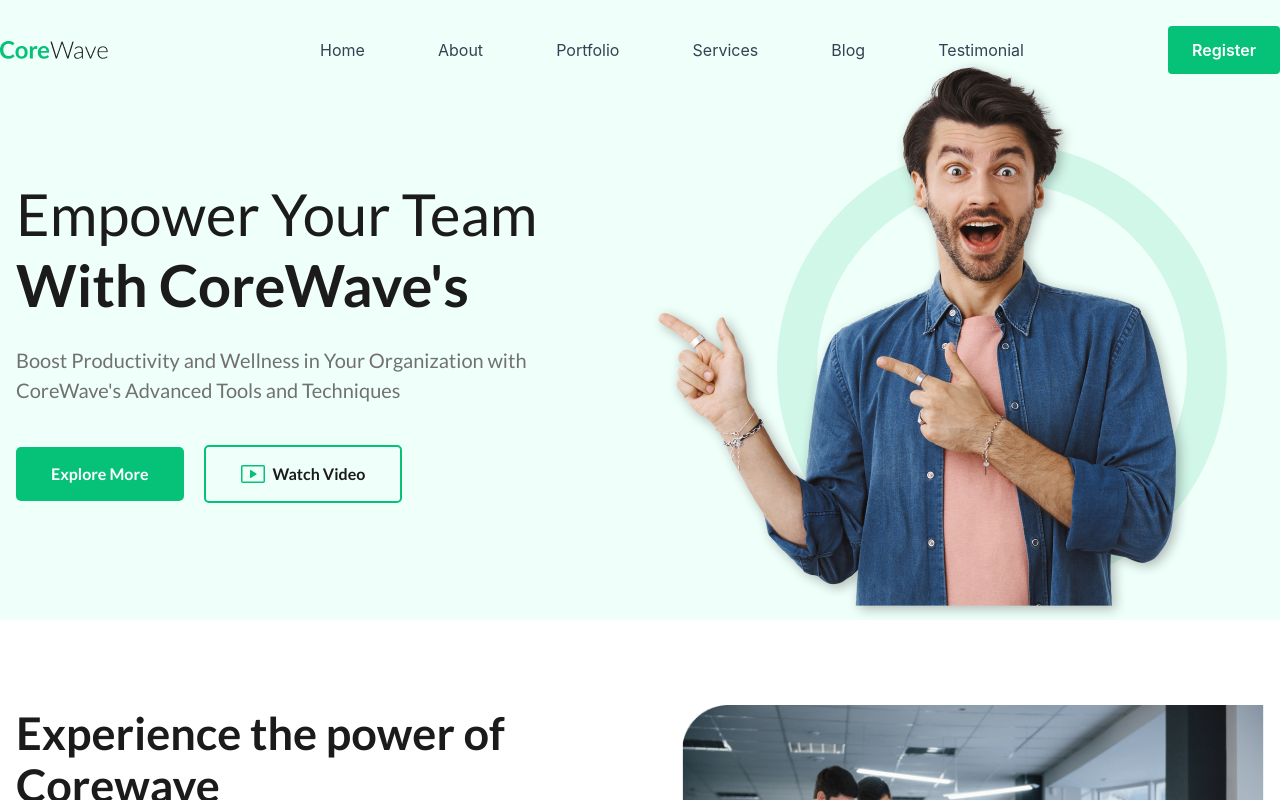
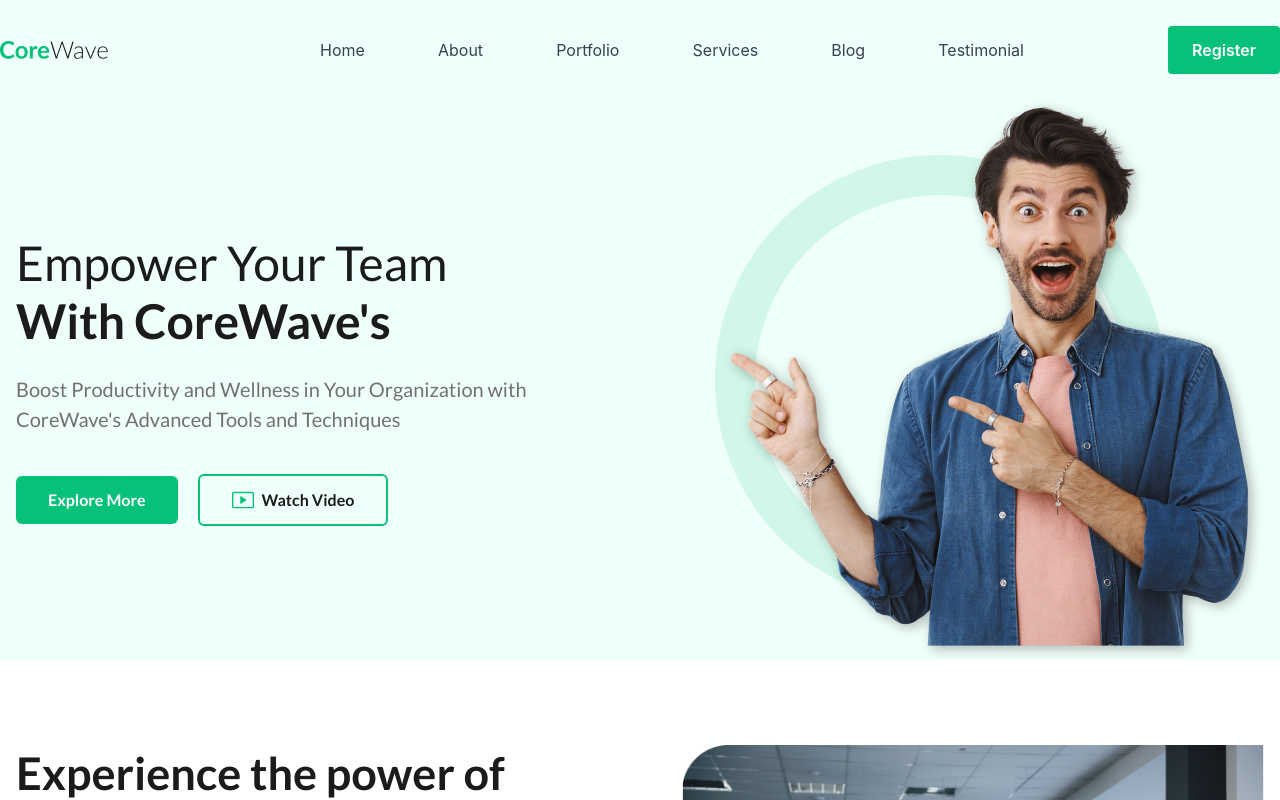
Before and after one commit to almahmud-dev/corewave-react, a React (Vite) app: page / in a window 1280 px wide. Shown: the top 800 px of the page. Built offline with nearby package versions, Linux system fonts and the light colour scheme.

Commit message:
Hero top padding fixed

```diff
--- a/src/components/Banner.jsx
+++ b/src/components/Banner.jsx
@@ -5,46 +5,85 @@ const Banner = () => {
   return (
     <>
       {/* items-stretch এর বদলে items-center ব্যবহার করা হয়েছে যাতে বড় স্ক্রিনেও কন্টেন্ট মাঝে থাকে */}
-      <section className="relative bg-[#EFFFF9] flex items-center overflow-hidden">
-        <div className="container mx-auto px-4 relative z-20 flex md:pt-15 ">
-          {/* md পর্যন্ত flex-col রাখা হয়েছে যাতে টেক্সটের নিচে ইমেজ থাকে, lg থেকে flex-row হবে */}
-          <div className="flex flex-col lg:flex-row gap-10 lg:gap-35.25 items-center w-full">
-            {/* Left Content Side */}
-            {/* py-10 দেওয়া হয়েছে যাতে মোবাইল ও ট্যাবলেটে (md) বিশাল প্যাডিং না থাকে, lg তে py-14 */}
-            <div className="w-full lg:max-w-131.25 text-center lg:text-left">
+     <section className="relative bg-[#EFFFF9]
+pt-[90px]
+lg:pt-[100px]
+flex items-center overflow-hidden">
+
+  <div className="container mx-auto px-4 relative z-20 flex
+    pt-0
+    sm:pt-[100px]
+    md:pt-[80px]
+    lg:pt-0">
+
+    <div className="flex flex-col lg:flex-row
+      gap-10 lg:gap-20
+      items-center
+      w-full">
+
+      {/* Left Content */}
+      <div className="w-full lg:max-w-[520px]
+        text-center lg:text-left">
+
         <h1
-                className="text-[#1B1B1B] text-[36px] sm:text-[48px] md:text-[58px]
-              font-normal leading-tight md:leading-[71.5px] font-lato"
+          className="text-[#1B1B1B]
+          text-[36px] sm:text-[40px] md:text-[48px]
+          font-normal leading-tight md:leading-[1.2]
+          font-lato"
         >
           Empower Your Team
-                <span className="block font-bold">With CoreWave's</span>
+          <span className="block font-bold">
+            With CoreWave's
+          </span>
         </h1>
 
         <p
-                className="text-[#717171] text-[16px] md:text-[20px] font-normal
-              leading-normal font-lato mt-4 md:mt-6 mb-8 md:mb-10 max-w-137.5 mx-auto lg:mx-0"
+          className="text-[#717171]
+          text-[16px] md:text-[20px]
+          leading-normal
+          font-lato
+          mt-4 md:mt-6
+          mb-8 md:mb-10
+          max-w-[550px]
+          mx-auto lg:mx-0"
         >
           Boost Productivity and Wellness in Your Organization with
           CoreWave's Advanced Tools and Techniques
         </p>
 
         <div
-                className="flex flex-col sm:flex-row items-center justify-center
-              lg:justify-start gap-4 md:gap-5"
+          className="flex flex-col sm:flex-row
+          items-center
+          justify-center lg:justify-start
+          gap-4 md:gap-5"
         >
           <button
-                  className="w-full sm:w-auto bg-[#06C279] text-white
-                font-semibold rounded-[5px] py-3.75 px-8.75 font-lato hover:bg-[#05a868] transition-all"
+            className="w-full sm:w-auto
+            bg-[#06C279] text-white
+            font-semibold
+            rounded-md
+            py-3 px-8
+            font-lato
+            hover:bg-[#05a868]
+            transition-all"
           >
             Explore More
           </button>
 
           <button
-                  className="w-full sm:w-auto flex items-center justify-center
-                gap-2 border-2 border-[#06C279] text-[#1B1B1B] font-semibold
-                rounded-[5px] py-3.75 px-8.75 font-lato hover:bg-[#06C279]/10 transition-all"
+            className="w-full sm:w-auto
+            flex items-center justify-center
+            gap-2
+            border-2 border-[#06C279]
+            text-[#1B1B1B]
+            font-semibold
+            rounded-md
+            py-3 px-8
+            font-lato
+            hover:bg-[#06C279]/10
+            transition-all"
           >
-                  <span className="text-[#06C279] text-[24px]">
+            <span className="text-[#06C279] text-[22px]">
               <GoVideo />
             </span>
             Watch Video
@@ -53,24 +92,39 @@ const Banner = () => {
       </div>
 
       {/* Right Image Side */}
-            {/* Right Image Side */}
-            <div className="relative w-full flex-1 flex justify-center lg:justify-end items-end self-end mt-auto min-h-[300px] lg:min-h-[500px]">
+      <div className="relative w-full flex-1
+        flex justify-center lg:justify-end
+        items-end
+        min-h-[300px] lg:min-h-[500px]">
+
         {/* Background Circle */}
         <div
-                className="hidden lg:block absolute top-[55%] left-[55%]
-  lg:-translate-x-[60%] xl:-translate-x-1/2 lg:-translate-y-[45%] xl:-translate-y-1/2
-  w-80 h-80 lg:w-80 lg:h-80 xl:w-112.5 xl:h-112.5
-  border-20 lg:border-30 xl:border-40
-  border-[#D1F7E9] rounded-full -z-10"
+          className="hidden lg:block
+          absolute top-1/2 left-1/2
+          -translate-x-[60%] lg:-translate-y-[45%]
+          xl:-translate-x-1/2 xl:-translate-y-1/2
+          w-[300px] h-[300px]
+          lg:w-[320px] lg:h-[320px]
+          xl:w-[450px] xl:h-[450px]
+          border-[20px] lg:border-[25px] xl:border-[40px]
+          border-[#D1F7E9]
+          rounded-full
+          -z-10"
         ></div>
 
-              {/* Hero Image - এখানে h-[75vh] এবং self-end নিশ্চিত করবে এটি নিচে লেগে থাকবে */}
         <img
           src={heroimg}
-                alt="Hero Image"
-                className="relative z-10 w-auto h-auto max-h-[50vh] md:max-h-[60vh] lg:max-h-[80vh] object-contain block lg:-translate-x-18 self-end"
+          alt="Hero"
+          className="relative z-10
+          w-auto h-auto
+          max-h-[50vh]
+          md:max-h-[60vh]
+          lg:max-h-[75vh]
+          object-contain
+          block"
         />
       </div>
+
     </div>
   </div>
 </section>
```
Lines whose indentation alone changed are shown as unchanged.
